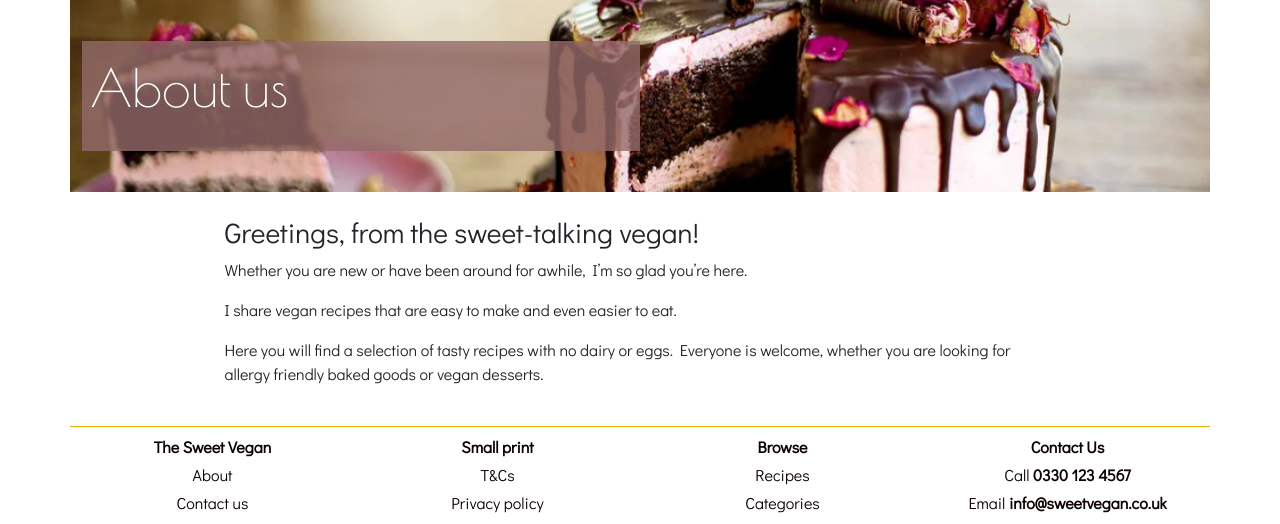
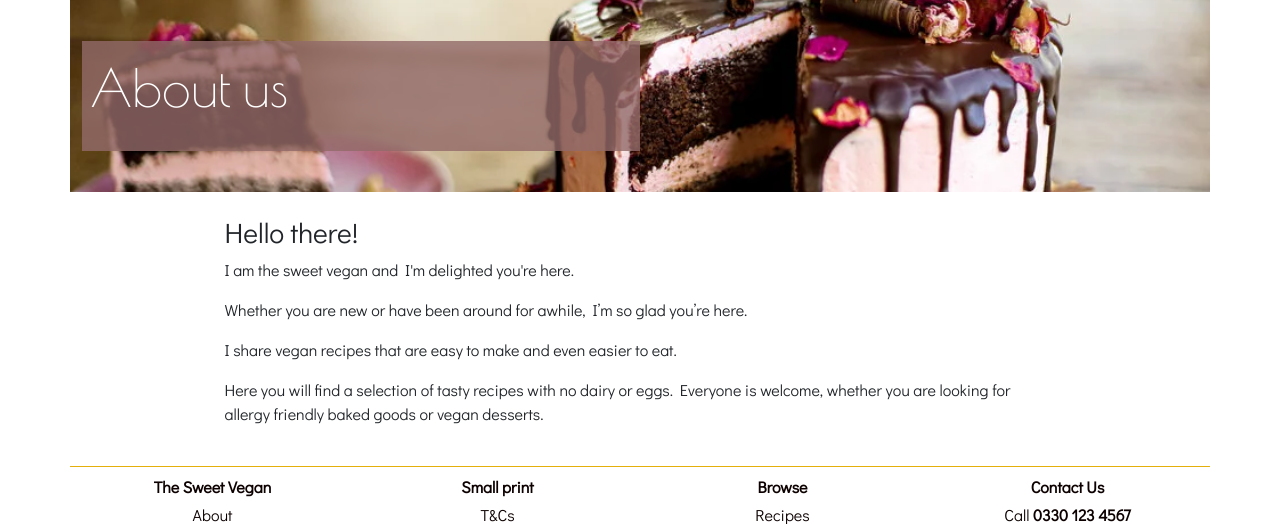
Before and after one commit to mattgriffindev/filfthy-gorgeous-vegan, a Flask app: page /about in a window 1280 px wide. Shown: the part 80-604 px from the top of the page. Run offline with Flask 2, Linux system fonts and the light colour scheme; some libraries are stand-ins or nearby versions; some web fonts are replaced.

Commit message:
Edit about.html: edit content

```diff
--- a/cakebox/templates/about.html
+++ b/cakebox/templates/about.html
@@ -27,7 +27,8 @@
     <div class="container">
         <div class="row d-flex justify-content-center">
             <div class="col-12 col-md-9">
-                <h3>Greetings, from the sweet-talking vegan!</h3>
+                <h3>Hello there!</h3>
+                <p>I am the sweet vegan and I'm delighted you're here.</p>
                 <p>Whether you are new or have been around for awhile, I’m so glad you’re here.</p>
                 <p>I share vegan recipes that are easy to make and even easier to eat.</p>
                 <p>Here you will find a selection of tasty recipes with no dairy or eggs. Everyone is welcome, whether you are
```
